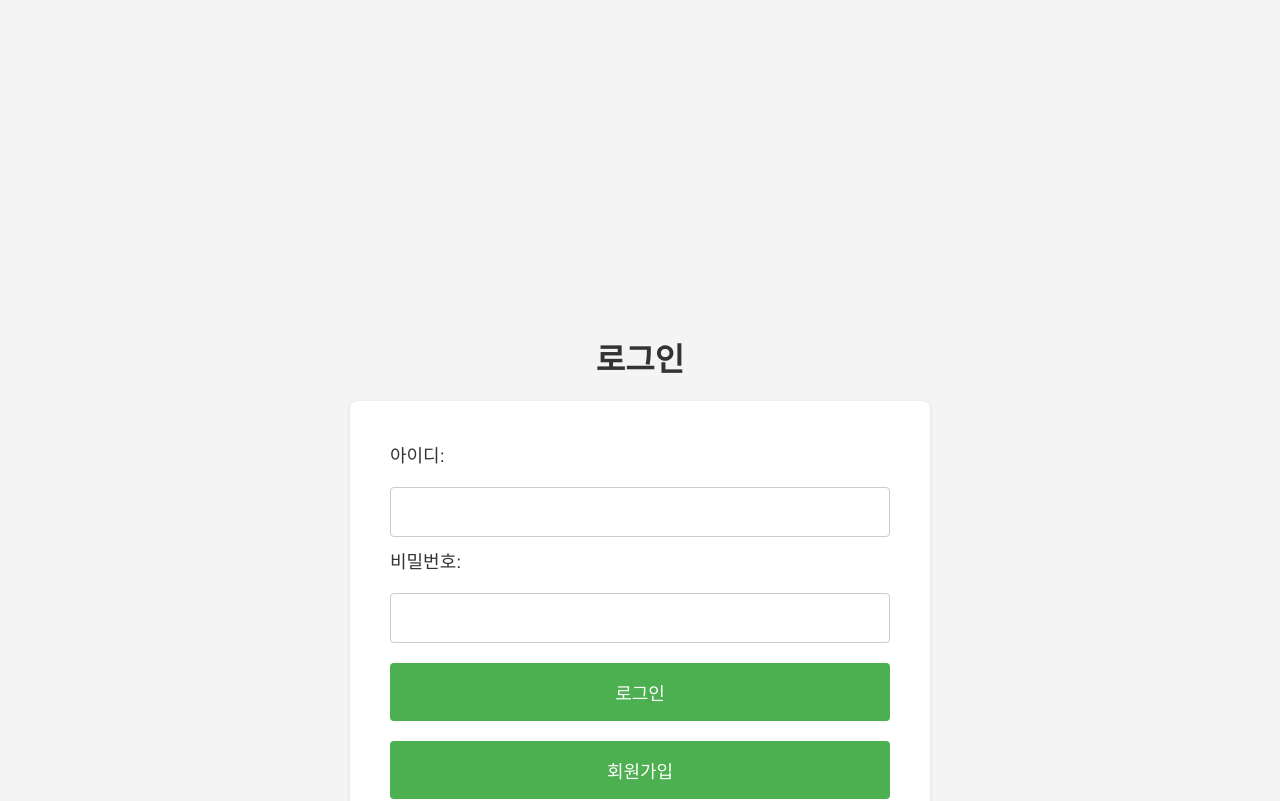
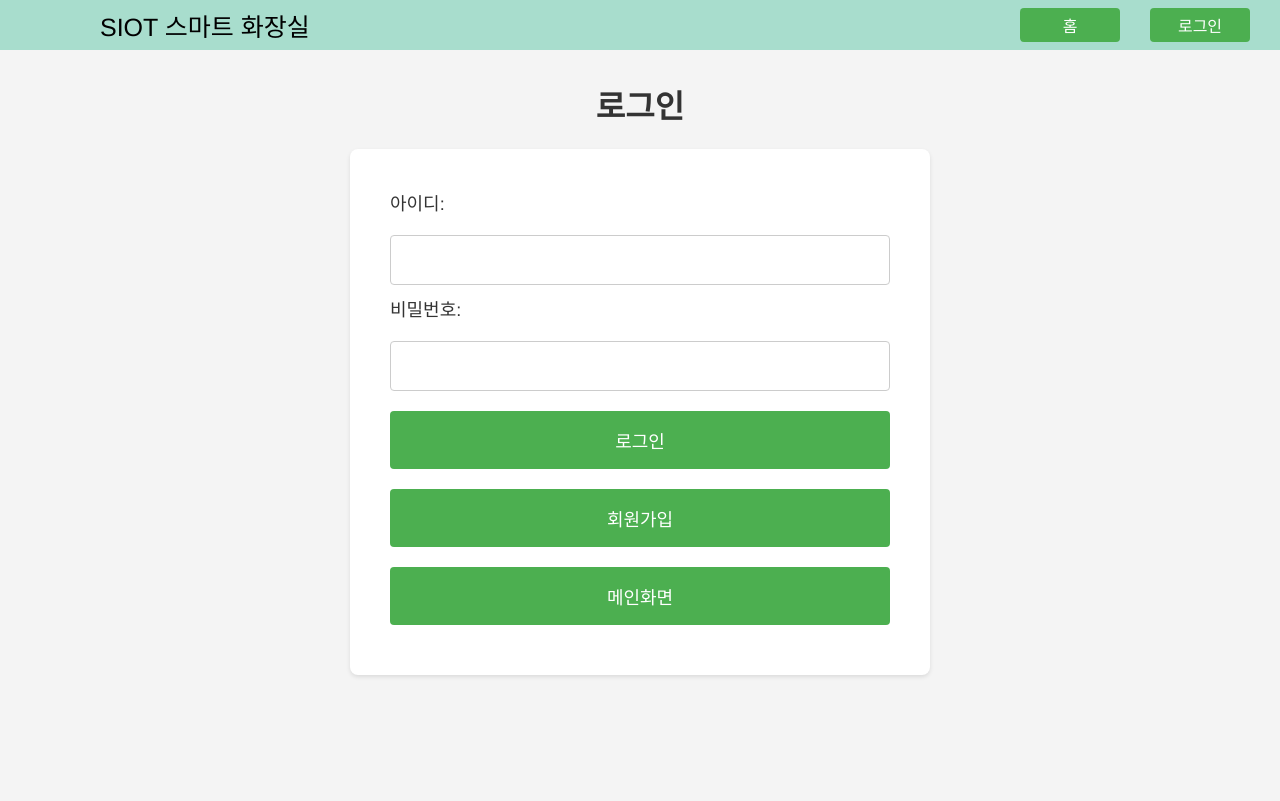
Before and after one commit to 2024-SMHRD-IS-IOT-2/SmartBathroom, a React (Create React App) app in the folder react-project/: page /login in a window 1280 px wide. Shown: the top 801 px of the page. Built offline with nearby package versions, Linux system fonts and the light colour scheme; a web font is replaced by a local one.

Commit message:
상단메뉴바, context로그인저장

```diff
--- a/react-project/src/App.css
+++ b/react-project/src/App.css
@@ -14,7 +14,7 @@ body {
     display: flex;
     justify-content: center;
     align-items: center;
-    height: 150vh;
+    height: 100%;
     padding: 20px;
     margin: 0;
 }
@@ -99,6 +99,38 @@ ul {
 }
 
 
+/* TopMenu */
+.topmenu-container {
+    position: fixed;
+    top: 0;
+    left: 0;
+    width: 100%;
+    z-index: 1000;
+    height: 50px;
+    background-color: rgb(168, 221, 205);
+    display: flex;
+    justify-content: space-between;
+    align-items: center;
+    padding-right: 0 50px;
+
+}
+
+.topmenu-title {
+    flex: 1;
+    margin-left: 100px;
+    align-items: center;
+    font-size: 25px;
+
+}
+
+.topmenu-btn {
+
+    width: 100px;
+    padding: 5px 5px;
+    font-size: 16px;
+    margin-right: 30px;
+}
+
 /* AdminPage */
 .admin-container {
     display: flex;
@@ -146,6 +178,7 @@ ul {
     width: 30%;
     box-sizing: border-box;
 }
+
 .admin-modal {
     position: fixed;
     z-index: 999;
@@ -155,6 +188,7 @@ ul {
     right: 0;
     bottom: 0;
 }
+
 .admin-modal-content {
     background-color: #fff;
     padding: 20px;
@@ -166,15 +200,18 @@ ul {
     display: flex;
     max-height: 80vh;
 }
+
 .admin-modal-left {
     width: 300px;
     margin-right: 20px;
 }
+
 .admin-modal-right {
     flex: 1;
     max-height: 100%;
     overflow-y: auto;
 }
+
 .admin-modal-close {
     cursor: pointer;
     position: absolute;
@@ -195,11 +232,9 @@ ul {
     margin: 10px;
     align-items: center;
     justify-content: center;
-    font-weight: bold;
     font-size: 20px;
+    cursor: pointer;
 }
 
 
-
-
 /* UserPage */
--- a/react-project/src/App.js
+++ b/react-project/src/App.js
@@ -1,5 +1,5 @@
 import './App.css';
-import React from 'react';
+import React, { useState } from 'react';
 import { Routes, Route } from 'react-router-dom'; // BrowserRouter as Router 삭제
 import HomePage from './pages/HomePage'; // 홈 페이지 컴포넌트 임포트
 import LoginPage from './pages/LoginPage'; // 로그인 페이지 컴포넌트 임포트
@@ -8,21 +8,35 @@ import UserPage from './pages/UserPage'; // 사용자 페이지 컴포넌트 임
 import AdminPage from './pages/AdminPage'; // 관리자 페이지 컴포넌트 임포트
 import ChartPage from './pages/ChartPage'; // 차트 페이지 컴포넌트 임포트
 import ChangeUiPage from './pages/ChangeUiPage'; // 정보 변경 페이지 컴포넌트 임포트
+import TopMenu from './components/TopMenu';
+import { UserContext } from './contexts/UserContext';
 
 
 function App() {
+
+  const [isLoggedIn, setIsLoggedIn] = useState(false);
+  const [loginData, setLoginData] = useState(null);
+
+
   return (
+    <div>
 
-      <Routes>
-        <Route path="/home" element={<HomePage />} /> // 홈 페이지 경로
-        <Route path="/login" element={<LoginPage />} /> // 로그인 페이지 경로
-        <Route path="/join" element={<JoinPage />} /> // 회원가입 페이지 경로
-        <Route path="/user" element={<UserPage />} /> // 사용자 페이지 경로
-        <Route path="/admin" element={<AdminPage />} /> // 관리자 페이지 경로
-        <Route path="/chart" element={<ChartPage />} /> // 차트 페이지 경로
-        <Route path="/changeui" element={<ChangeUiPage  />} /> // 정보 변경 페이지 경로
-      </Routes>
+    <UserContext.Provider value = {{isLoggedIn, setIsLoggedIn, loginData, setLoginData}}>
+      <TopMenu />
+      <div style={{paddingTop: "40px"}}>
+        <Routes>
+          <Route path="/" element={<HomePage />} />
+          <Route path="/login" element={<LoginPage />} />
+          <Route path="/join" element={<JoinPage />} />
+          <Route path="/user" element={<UserPage />} />
+          <Route path="/admin" element={<AdminPage />} />
+          <Route path="/chart" element={<ChartPage />} />
+          <Route path="/changeui" element={<ChangeUiPage />} />
+        </Routes>
+      </div>
+    </UserContext.Provider>
 
+    </div>
   );
 }
 
--- /dev/null
+++ b/react-project/src/components/TopMenu.jsx
@@ -0,0 +1,69 @@
+import React, { useContext, useState } from 'react'
+import { useNavigate } from 'react-router-dom';
+import { UserContext } from '../contexts/UserContext';
+import axios from '../axios';
+
+const TopMenu = () => {
+    const navigate = useNavigate();
+
+    const { isLoggedIn, setIsLoggedIn, loginData, setLoginData } = useContext(UserContext);
+
+
+    //홈 화면으로
+    const goToHome = () => {
+        navigate('/');
+    };
+
+    //로그인화면으로
+    const goToLogin = () => {
+        navigate('/login');
+
+        //test code
+        // setIsLoggedIn(true);
+    };
+
+    //로그아웃
+    const logout = async () => {
+        // test code
+        // setIsLoggedIn(false);
+
+        await axios.post('/user/handleLogout')
+            .then((res) => {
+                if (res.data.result === "success") {
+                    alert("로그아웃되셨습니다.");
+                    setIsLoggedIn(false);
+                    navigate('/');
+                }
+            })
+    }
+
+    //유저,관리자 메인화면
+    const goToMain = () =>{
+        loginData.member_id === "admin" ?
+        (navigate('/admin')):
+        (navigate('/user'));
+    }
+
+
+    return (
+        <div className='topmenu-container'>
+            <div className='topmenu-title'>SIOT 스마트 화장실</div>
+            {isLoggedIn ?
+                (<div>
+                    {isLoggedIn && <span style={{marginRight:"30px"}}>{loginData.member_name} 님</span>}
+
+                    <button className="topmenu-btn" onClick={goToMain} >메인화면</button>
+                    <button className="topmenu-btn" onClick={goToHome} >홈</button>
+                    <button className="topmenu-btn" onClick={logout}>로그아웃</button>
+
+                </div>) :
+                (<div>
+                    <button className="topmenu-btn" onClick={goToHome} >홈</button>
+                    <button className="topmenu-btn" onClick={goToLogin}>로그인</button>
+                </div>)
+            }
+        </div>
+    )
+}
+
+export default TopMenu
--- /dev/null
+++ b/react-project/src/contexts/UserContext.js
@@ -0,0 +1,4 @@
+import { createContext } from "react";
+
+
+export const UserContext = createContext(null)
--- a/react-project/src/index.js
+++ b/react-project/src/index.js
@@ -4,6 +4,7 @@ import "./index.css";
 import App from "./App";
 import reportWebVitals from "./reportWebVitals";
 import { BrowserRouter } from 'react-router-dom';
+
 
 
 const root = ReactDOM.createRoot(document.getElementById("root"));
--- a/react-project/src/pages/LoginPage.jsx
+++ b/react-project/src/pages/LoginPage.jsx
@@ -1,11 +1,13 @@
-import React, { useState } from 'react';
+import React, { useContext, useState } from 'react';
 import { useNavigate } from 'react-router-dom'; // 페이지 이동을 위해 useNavigate 훅을 사용합니다.
 import axios from '../axios'; // axios를 임포트합니다.
+import { UserContext } from '../contexts/UserContext';
 
 const LoginPage = () => {
   const [userId, setUserId] = useState(''); // 아이디 상태
   const [userPw, setUserPw] = useState(''); // 비밀번호 상태
   const navigate = useNavigate(); // 페이지 이동을 위한 네비게이트 함수
+  const { setIsLoggedIn, setLoginData } = useContext(UserContext);
 
   // 로그인 폼 제출 핸들러
   const handleSubmit = async (e) => {
@@ -22,10 +24,14 @@ const LoginPage = () => {
             if (res.data.result === "success"){
               // 로그인에 성공했을 때
               alert('회원 로그인에 성공했습니다.');
+              setLoginData(res.data.data);
+              setIsLoggedIn(true);
               navigate('/user'); // 유저 페이지로 이동
 
             } else if (res.data.result === "admin") {
               alert('관리자 로그인에 성공했습니다.');
+              setLoginData(res.data.data);
+              setIsLoggedIn(true);
               navigate('/admin'); // 유저 페이지로 이동
             }
             else {
--- a/react-project/src/pages/UserPage.jsx
+++ b/react-project/src/pages/UserPage.jsx
@@ -1,29 +1,14 @@
-import React, { useState, useEffect } from 'react';
+import React, { useState, useEffect, useContext } from 'react';
 import { useNavigate } from 'react-router-dom';
 import axios from '../axios';
+import { UserContext } from '../contexts/UserContext';
 
 const UserPage = () => {
   const navigate = useNavigate();
   const [sleepTime, setSleepTime] = useState(8);
   const [sleepLightening, setSleepLightening] = useState(50);
-  const [sessionData, setSessionData] = useState({}); // session 데이터 상태
 
-
-  useEffect( () =>{
-    const getLoginInfo = async ()=>{
-      try {
-        await axios.get('/user/getSession')
-        .then((res)=>{
-          setSessionData(res.data);
-          console.log(res.data);
-        })
-
-      } catch (error) {
-        console.error('Error fetching session data:', error);
-      }
-    }
-    getLoginInfo();
-  },[])
+  const { loginData, setLoginData } = useContext(UserContext); // context 에 로그인 저장돼있음
 
 
   const goToChartPage = () => {
@@ -31,17 +16,7 @@ const UserPage = () => {
   };
 
   const goToChangeUiPage = () => {
-    navigate('/changeui', {state : {data : sessionData, from : "user"}});
-  };
-
-  const logout = async () => {
-    await axios.post('user/handleLogout')
-    .then ((res)=>{
-      if (res.data.result === 'success'){
-        alert("로그아웃됨");
-        navigate('/home');
-      }
-    });
+    navigate('/changeui', {state : {data : loginData, from : "user"}});
   };
 
   const saveSettings = () => {
@@ -51,15 +26,15 @@ const UserPage = () => {
 
   return (
     <div style={{ display: 'flex', flexDirection: 'column', alignItems: 'center', height: '100vh', padding: '20px', position: 'relative' }}>
-      <div style={{ position: 'fixed', top: '10px', right: '20px', zIndex: '999' }}>
+      <div style={{ position: 'relative', }}>
         <button onClick={goToChartPage} style={{ fontSize: '1em', marginRight: '10px' }}>차트</button>
         <button onClick={goToChangeUiPage} style={{ fontSize: '1em', marginRight: '10px' }}>회원정보 변경</button>
-        <button onClick={logout} style={{ fontSize: '1em' }}>로그아웃</button>
+
       </div>
-      <h1>{sessionData.member_id}님의 정보</h1>
+      <h1>{loginData.member_id}님의 정보</h1>
       <div style={{ textAlign: 'center', width: '100%' }}>
-        <p style={{ fontSize: '1.5em', marginBottom: '10px' }}>이름:{sessionData.member_name}</p>
-        <p style={{ fontSize: '1.5em', marginBottom: '10px' }}>보호자 이름: {sessionData.guardian_name}</p>
+        <p style={{ fontSize: '1.5em', marginBottom: '10px' }}>이름:{loginData.member_name}</p>
+        <p style={{ fontSize: '1.5em', marginBottom: '10px' }}>보호자 이름: {loginData.guardian_name}</p>
         <p style={{ fontSize: '1.5em', marginBottom: '10px' }}>수면 시간: {sleepTime.sleep_time} 시간</p>
         <input type="range" min="4" max="12" value={sleepTime} onChange={(e) => setSleepTime(e.target.value)} style={{ width: '80%', marginBottom: '20px' }} />
         <p style={{ fontSize: '1.5em', marginBottom: '10px' }}>조명 밝기: {sleepLightening.sleep_lightening}%</p>
```
Also changed, not shown: react-project/src/pages/AdminPage.jsx (+1 -18 lines), react-project/src/pages/HomePage.jsx (+2 -16 lines), 2 other files (tests, documents, lock files or other folders).
